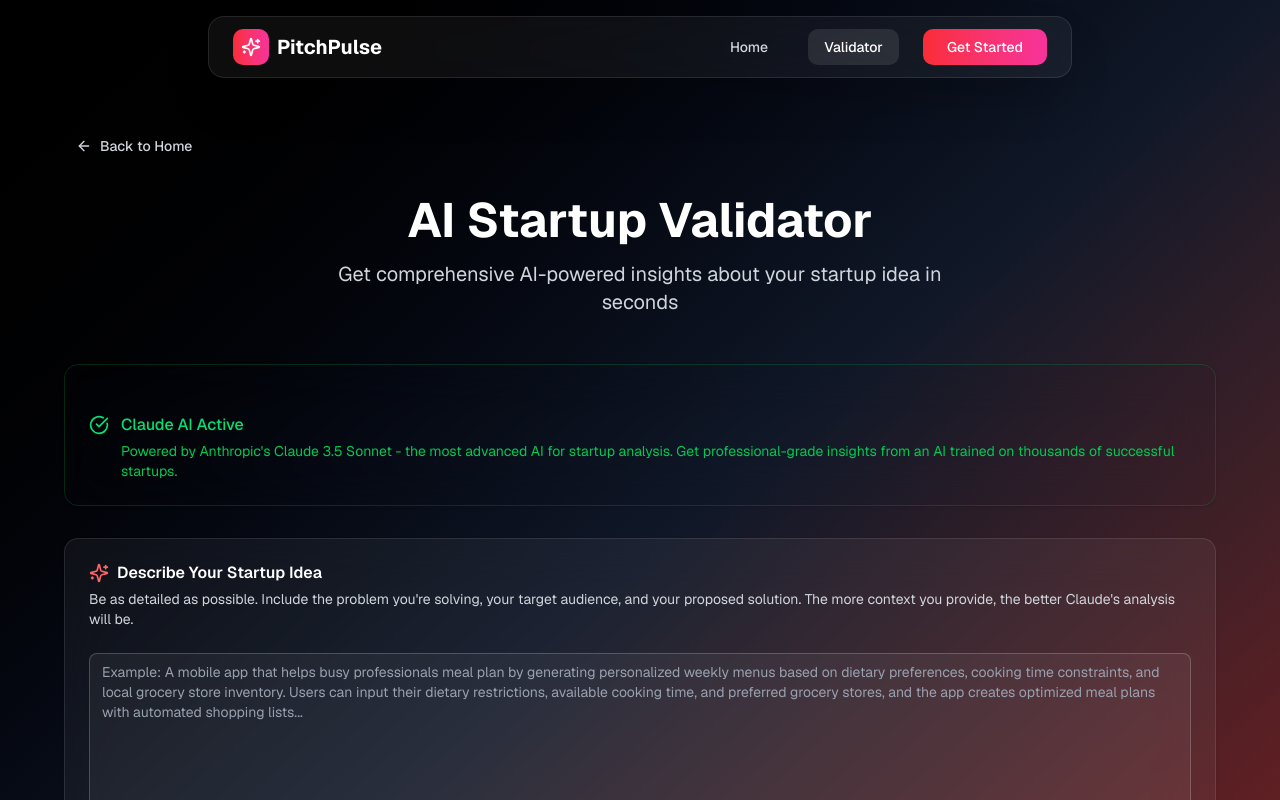
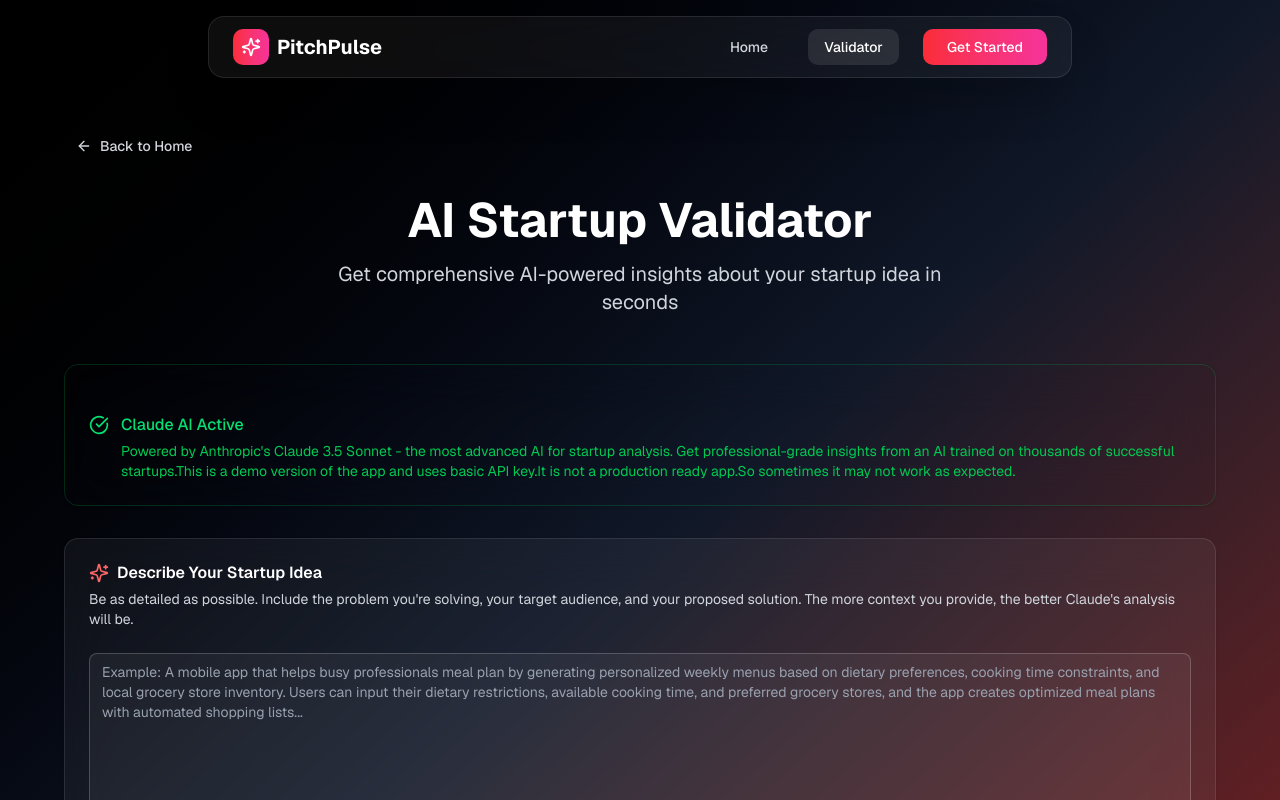
Before and after one commit to cena0rton/launch-it, a Next.js app: page /validator in a window 1280 px wide. Shown: the top 800 px of the page. Built offline with nearby package versions, Linux system fonts and the light colour scheme.

Commit message:
api glitch

```diff
--- a/components/idea-validator.tsx
+++ b/components/idea-validator.tsx
@@ -79,7 +79,7 @@ export function IdeaValidator() {
                 <p className="text-green-400 font-medium mb-1">Claude AI Active</p>
                 <p className="text-green-500 text-sm">
                   Powered by Anthropic's Claude 3.5 Sonnet - the most advanced AI for startup analysis. Get
-                  professional-grade insights from an AI trained on thousands of successful startups.
+                  professional-grade insights from an AI trained on thousands of successful startups.This is a demo version of the app and uses basic API key.It is not a production ready app.So sometimes it may not work as expected.
                 </p>
               </div>
             </div>
```
Also changed, not shown: 1 other file (tests, documents, lock files or other folders).
